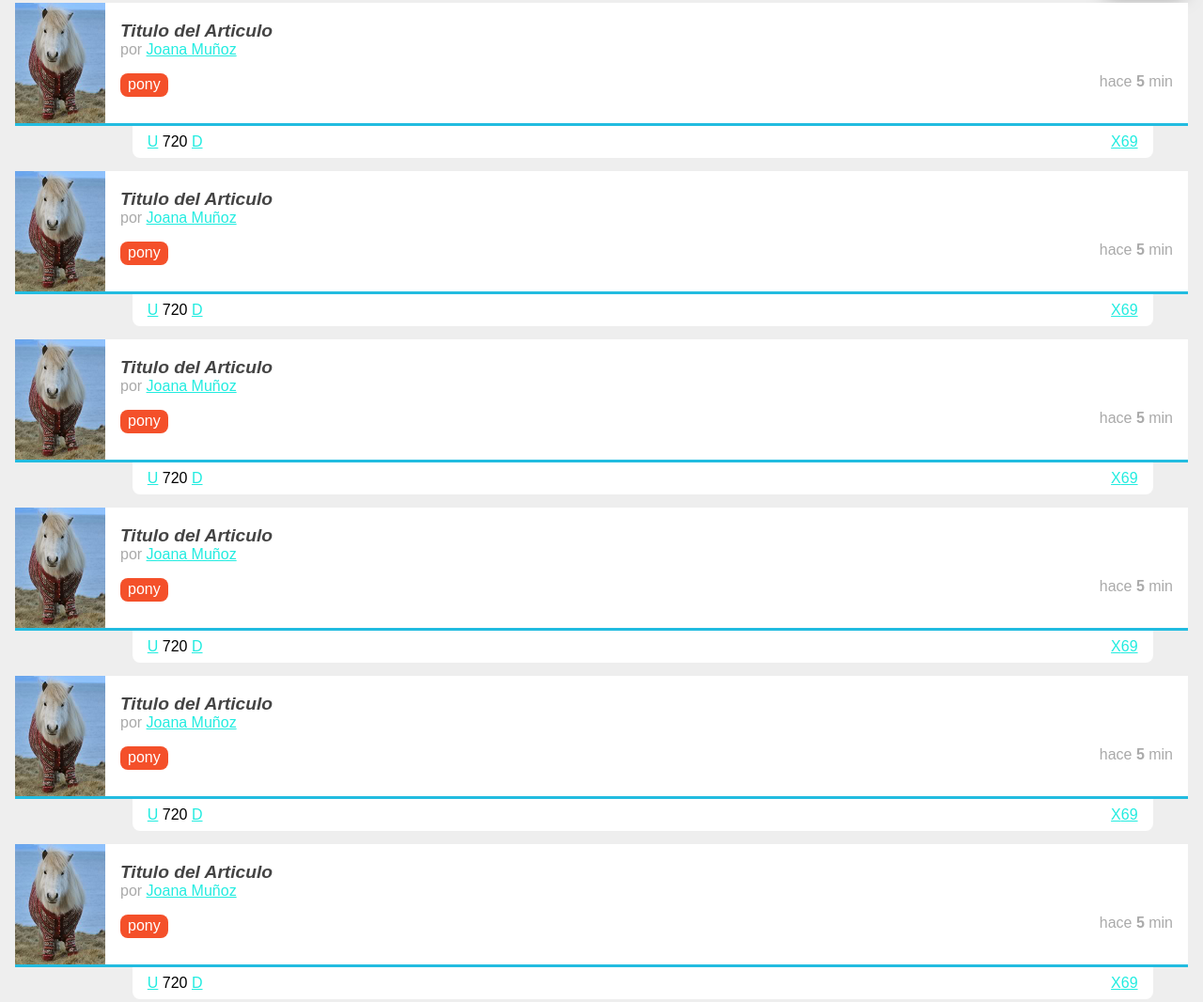
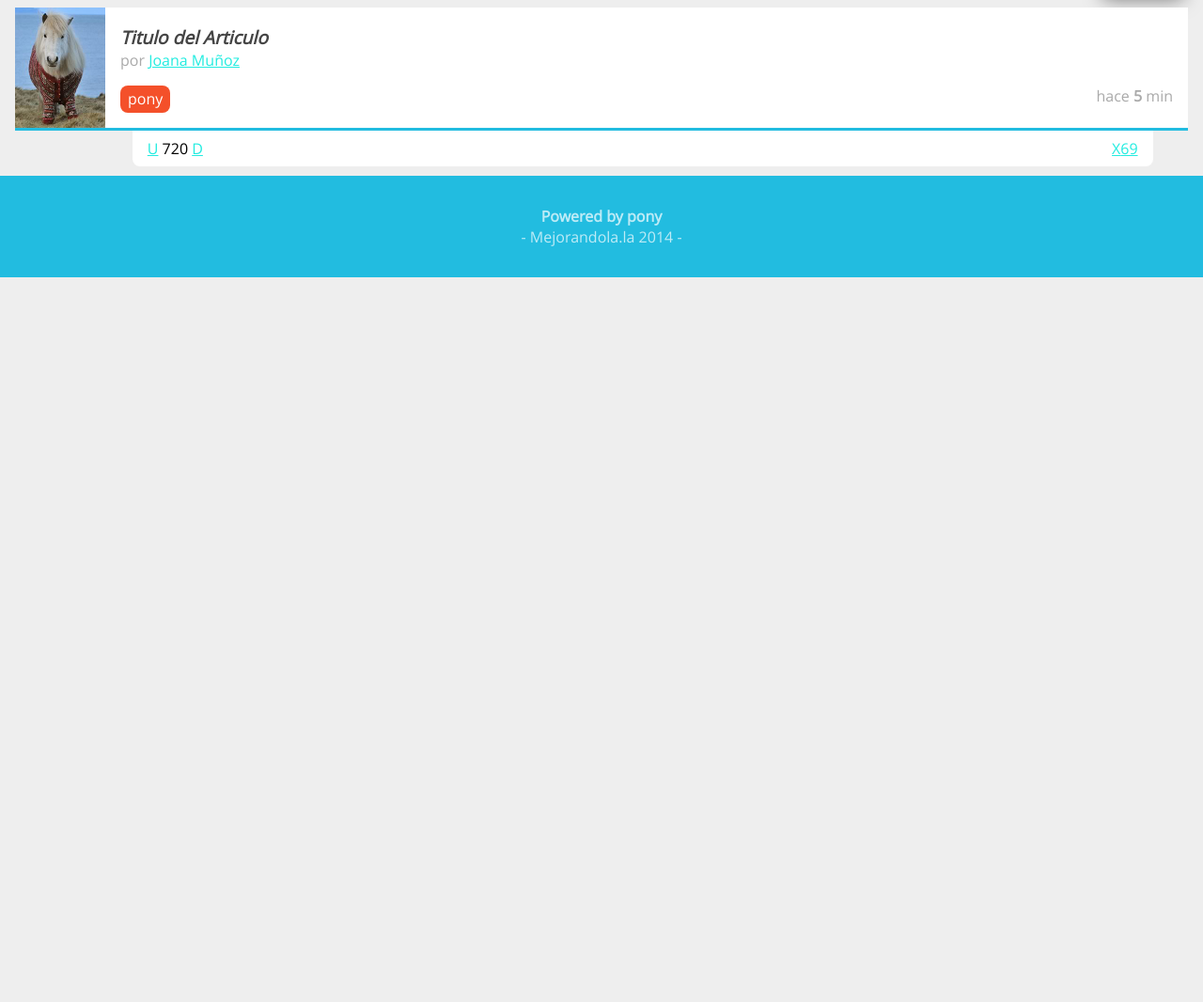
Before and after one commit to andresqm16/Puls2014-America, a plain HTML site: page index.html in a window 1280 px wide. Shown: the part 119-1185 px from the top of the page at 94% size. After the commit the page ends 800 px from the top, so only its background shows below. Drawn offline with Linux system fonts and the light colour scheme.

Commit message:
Agregando la carpeta Fuentes
Agregando la fuente open sans que tambien se
usa en la pagina oficial de
Mejorando.la

```diff
--- a/estilos.css
+++ b/estilos.css
@@ -1,3 +1,13 @@
+@font-face {
+    font-family: 'open_sansregular';
+    src: url('fuentes/OpenSans-Regular-webfont.eot');
+    src: url('fuentes/OpenSans-Regular-webfont.eot?#iefix') format('embedded-opentype'),
+         url('fuentes/OpenSans-Regular-webfont.woff') format('woff'),
+         url('fuentes/OpenSans-Regular-webfont.ttf') format('truetype'),
+         url('fuentes/OpenSans-Regular-webfont.svg#open_sansregular') format('svg');
+    font-weight: normal;
+    font-style: normal;
+}
 a
 {
 	color: #22ece0;
@@ -5,7 +15,7 @@ a
 body
 {
 	background: #eee;
-	font-family: Arial;
+	font-family:'open_sansregular' ;
 	font-size: 16px;
 }
 footer
--- a/index.html
+++ b/index.html
@@ -4,6 +4,8 @@
 	<meta charset="UTF-8">
 	<meta name="description" content="Proyecto de la primera generacion del 2014 del curso de diseño web online"/>
 	<title>Pulse2014: Comunidad de personas atractivas y sexy</title>
+	<!--<link href='http://fonts.googleapis.com/css?family=Open+Sans' rel='stylesheet' type='text/css'>
+La fuente siempre tiene que cargar primero antes que cualquier otro archivo-->
 	<link rel="stylesheet" href="normalize.css">
 	<link rel="stylesheet" href="estilos.css">
 </head>
@@ -40,138 +42,21 @@
 				</a>
 			</h2>
 			<div class="autor_item">
-			por <a href="#">Joana Muñoz</a>
+				por
+				<a href="#">
+					Joana Muñoz
+				</a>
 			</div>
 			<div class="datos_item">
-				<a href="#" class="tag_item">pony</a>
+				<a href="#" class="tag_item">
+					pony
+				</a>
 				<span class="fecha_item">
-					hace <strong> 5 </strong> min
-				</span>
-			</div>
-			<div class="votacion">
-				<a href="#" class="up">U</a>
-				720
-				<a href="#" class="down">D</a>
-				<a href="#" class="comentarios_item">69</a>
-				<a href="#" class="guardar_item">X</a>
-			</div>
-		</article>
-		<article class="item">
-			<figure class="imagen_item">
-				<img src="imagen.jpg">
-			</figure>
-			<h2 class="titulo_item">
-				<a href="#">
-					Titulo del Articulo
-				</a>
-			</h2>
-			<div class="autor_item">
-			por <a href="#">Joana Muñoz</a>
-			</div>
-			<div class="datos_item">
-				<a href="#" class="tag_item">pony</a>
-				<span class="fecha_item">
-					hace <strong> 5 </strong> min
-				</span>
-			</div>
-			<div class="votacion">
-				<a href="#" class="up">U</a>
-				720
-				<a href="#" class="down">D</a>
-				<a href="#" class="comentarios_item">69</a>
-				<a href="#" class="guardar_item">X</a>
-			</div>
-		</article>		<article class="item">
-			<figure class="imagen_item">
-				<img src="imagen.jpg">
-			</figure>
-			<h2 class="titulo_item">
-				<a href="#">
-					Titulo del Articulo
-				</a>
-			</h2>
-			<div class="autor_item">
-			por <a href="#">Joana Muñoz</a>
-			</div>
-			<div class="datos_item">
-				<a href="#" class="tag_item">pony</a>
-				<span class="fecha_item">
-					hace <strong> 5 </strong> min
-				</span>
-			</div>
-			<div class="votacion">
-				<a href="#" class="up">U</a>
-				720
-				<a href="#" class="down">D</a>
-				<a href="#" class="comentarios_item">69</a>
-				<a href="#" class="guardar_item">X</a>
-			</div>
-		</article>		<article class="item">
-			<figure class="imagen_item">
-				<img src="imagen.jpg">
-			</figure>
-			<h2 class="titulo_item">
-				<a href="#">
-					Titulo del Articulo
-				</a>
-			</h2>
-			<div class="autor_item">
-			por <a href="#">Joana Muñoz</a>
-			</div>
-			<div class="datos_item">
-				<a href="#" class="tag_item">pony</a>
-				<span class="fecha_item">
-					hace <strong> 5 </strong> min
-				</span>
-			</div>
-			<div class="votacion">
-				<a href="#" class="up">U</a>
-				720
-				<a href="#" class="down">D</a>
-				<a href="#" class="comentarios_item">69</a>
-				<a href="#" class="guardar_item">X</a>
-			</div>
-		</article>		<article class="item">
-			<figure class="imagen_item">
-				<img src="imagen.jpg">
-			</figure>
-			<h2 class="titulo_item">
-				<a href="#">
-					Titulo del Articulo
-				</a>
-			</h2>
-			<div class="autor_item">
-			por <a href="#">Joana Muñoz</a>
-			</div>
-			<div class="datos_item">
-				<a href="#" class="tag_item">pony</a>
-				<span class="fecha_item">
-					hace <strong> 5 </strong> min
-				</span>
-			</div>
-			<div class="votacion">
-				<a href="#" class="up">U</a>
-				720
-				<a href="#" class="down">D</a>
-				<a href="#" class="comentarios_item">69</a>
-				<a href="#" class="guardar_item">X</a>
-			</div>
-		</article>		<article class="item">
-			<figure class="imagen_item">
-				<img src="imagen.jpg">
-			</figure>
-			<h2 class="titulo_item">
-				<a href="#">
-					Titulo del Articulo
-				</a>
-			</h2>
-			<div class="autor_item">
-			por <a href="#">Joana Muñoz</a>
-			</div>
-			<div class="datos_item">
-				<a href="#" class="tag_item">pony</a>
-				<span class="fecha_item">
-					hace <strong> 5 </strong> min
+					hace
+					<strong>
+					 5
+					 </strong>
+					 min
 				</span>
 			</div>
 			<div class="votacion">
```
Also changed, not shown: fuentes/OpenSans-Regular-webfont.svg (added), fuentes/OpenSans-Regular-webfont.ttf (added), fuentes/OpenSans-Regular-webfont.woff (added), 1 other file.
